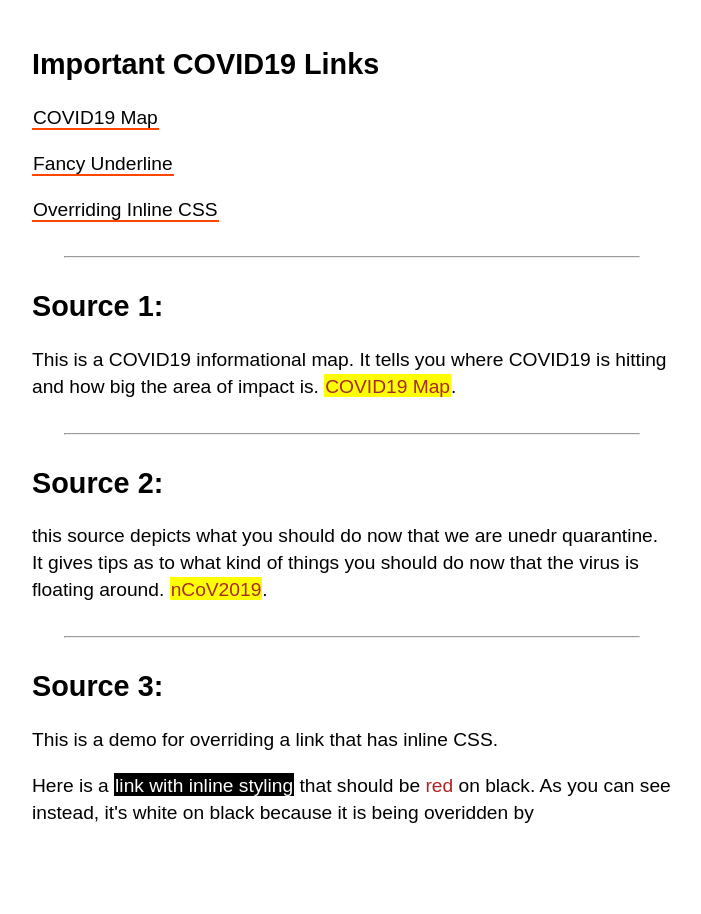
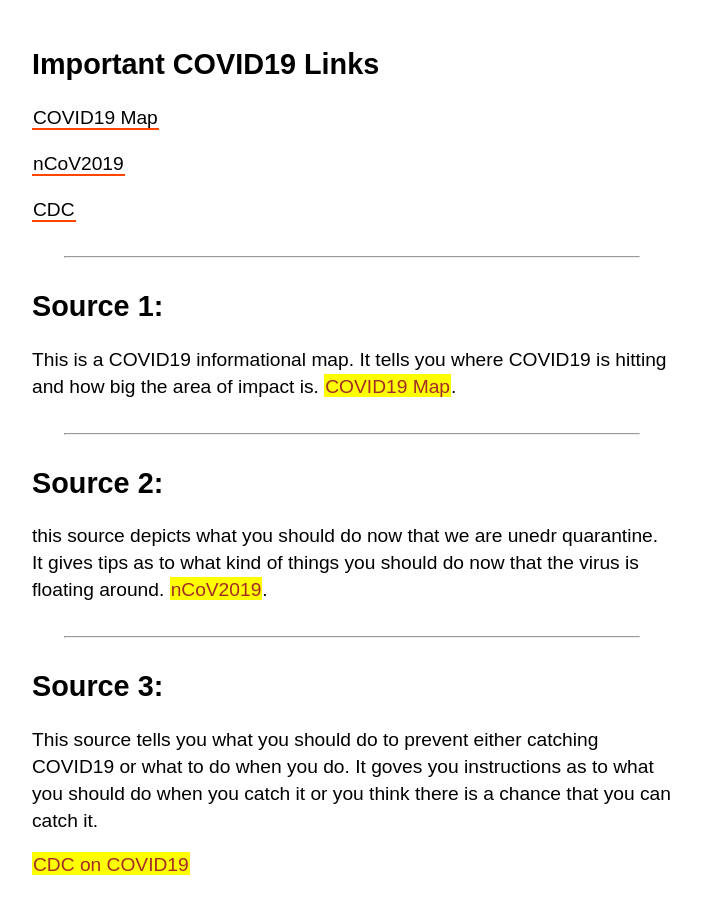
Before and after one commit to jzara3115/intersession, a plain HTML site: page index.html in a window 1280 px wide. Shown: the whole page, without its empty margins (288-989 px from the left). Before the commit the page ends 875 px from the top, so only its background shows below. Drawn offline with Linux system fonts and the light colour scheme.

Commit message:
Update index.html

```diff
--- a/index.html
+++ b/index.html
@@ -13,11 +13,11 @@
 </p>
 
 <p>
-  <a class="fancy-underline" href="#fancy">Fancy Underline</a>
+  <a class="fancy-underline" href="#fancy">nCoV2019</a>
 </p>
 
 <p>
-  <a class="fancy-underline" href="#overriding">Overriding Inline CSS</a>
+  <a class="fancy-underline" href="#overriding">CDC</a>
 </p>
 
 <hr>
@@ -41,9 +41,8 @@
 
 <h2>Source 3:</h2>
 
-<p>This is a demo for overriding a link that has inline CSS.</p>
-
-<p>Here is a <a id="new-link" style="color: firebrick; background: black;" href="#">link with inline styling</a> that should be <span style="color: firebrick;">red</span> on black. As you can see instead, it's white on black because it is being overidden by</p>
+<p>This source tells you what you should do to prevent either catching COVID19 or what to do when you do. It goves you instructions as to what you should do when you catch it or you think there is a chance that you can catch it.</p>
+ <a id="ms-link" href="https://www.cdc.gov/coronavirus/2019-ncov/about/index.html">CDC on COVID19</a>
 
 
 	</body>
```
